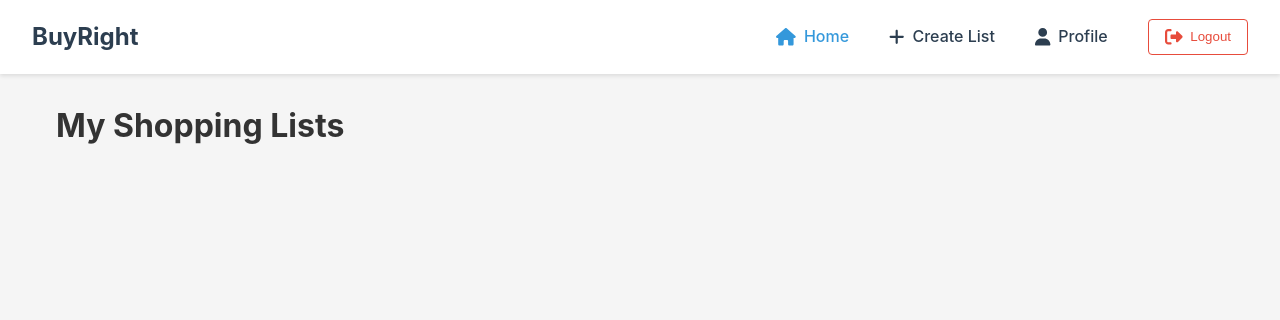
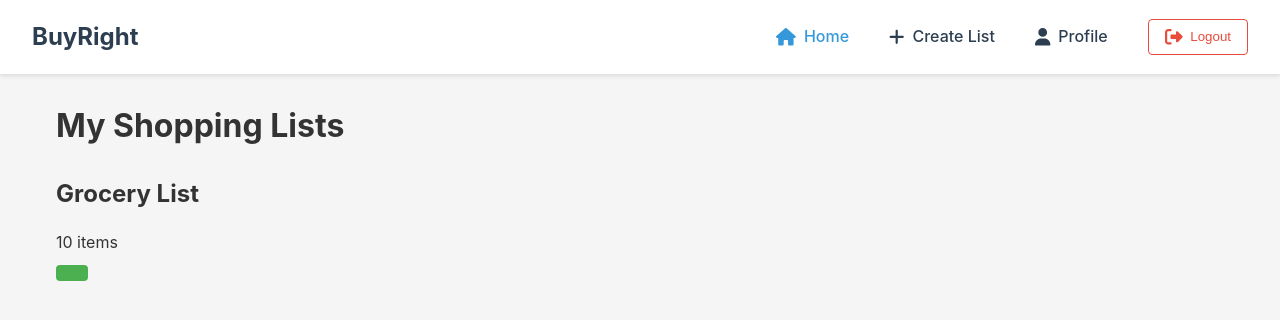
Before and after one commit to Andriamahay11master/BuyRight, a React (Vite) app: page / in a window 1280 px wide. Shown: the top 320 px of the page. Built offline with nearby package versions, Linux system fonts and the light colour scheme; no server answers; sample sign-in values are in the browser's storage.

Commit message:
create type ListItem & ListData

```diff
--- a/src/pages/HomePage.tsx
+++ b/src/pages/HomePage.tsx
@@ -1,11 +1,36 @@
 import React from 'react';
+import { FontAwesomeIcon } from '@fortawesome/react-fontawesome';
+import { faEdit, faTrash, faCheck, faTimes } from '@fortawesome/free-solid-svg-icons';
+import { useNavigate } from 'react-router-dom';
+import { useAuth } from '../contexts/AuthContext';
+import firebase from '../firebase';
+import { useEffect, useState } from 'react';
 
 const HomePage: React.FC = () => {
+  const { user } = useAuth();
+  const navigate = useNavigate();
+  const [lists, setLists] = useState<any[]>([]);
+  const [loading, setLoading] = useState(true);
+  const [error, setError] = useState<string | null>(null);
+
   return (
     <div className="home-page">
       <h1>My Shopping Lists</h1>
       <div className="lists-container">
         {/* Shopping lists will be displayed here */}
+        <div className="list-item">
+          <div className="list-item-content">
+            <div className="list-item-header">
+              <h2 className="list-item-title">Grocery List</h2>
+              <p className="list-item-description">10 items</p>
+            </div>
+            <div className="list-item-actions">
+              <button className="btn-icon">
+
+              </button>
+            </div>
+          </div>
+        </div>
       </div>
     </div>
   );
```
Also changed, not shown: src/models/ListData.ts (added, +12 -0 lines), src/models/ListItem.ts (added, +8 -0 lines).
